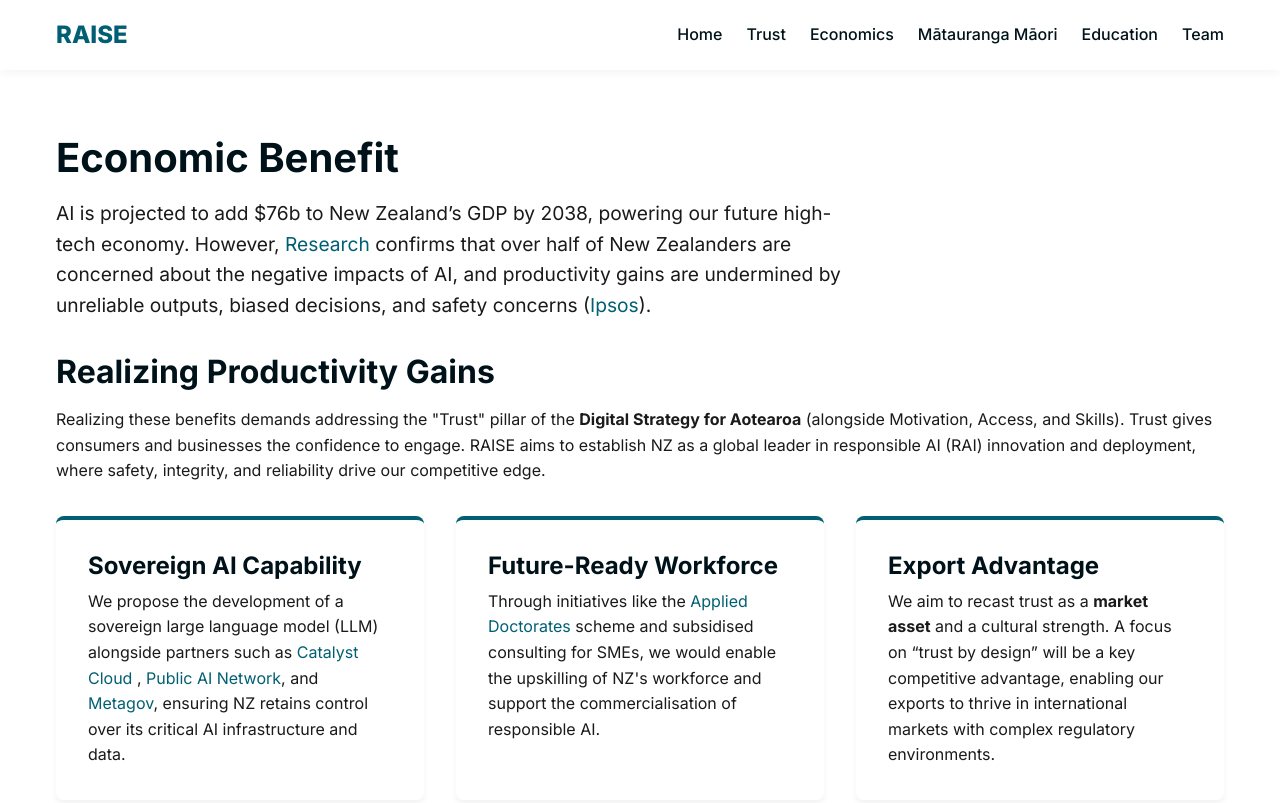
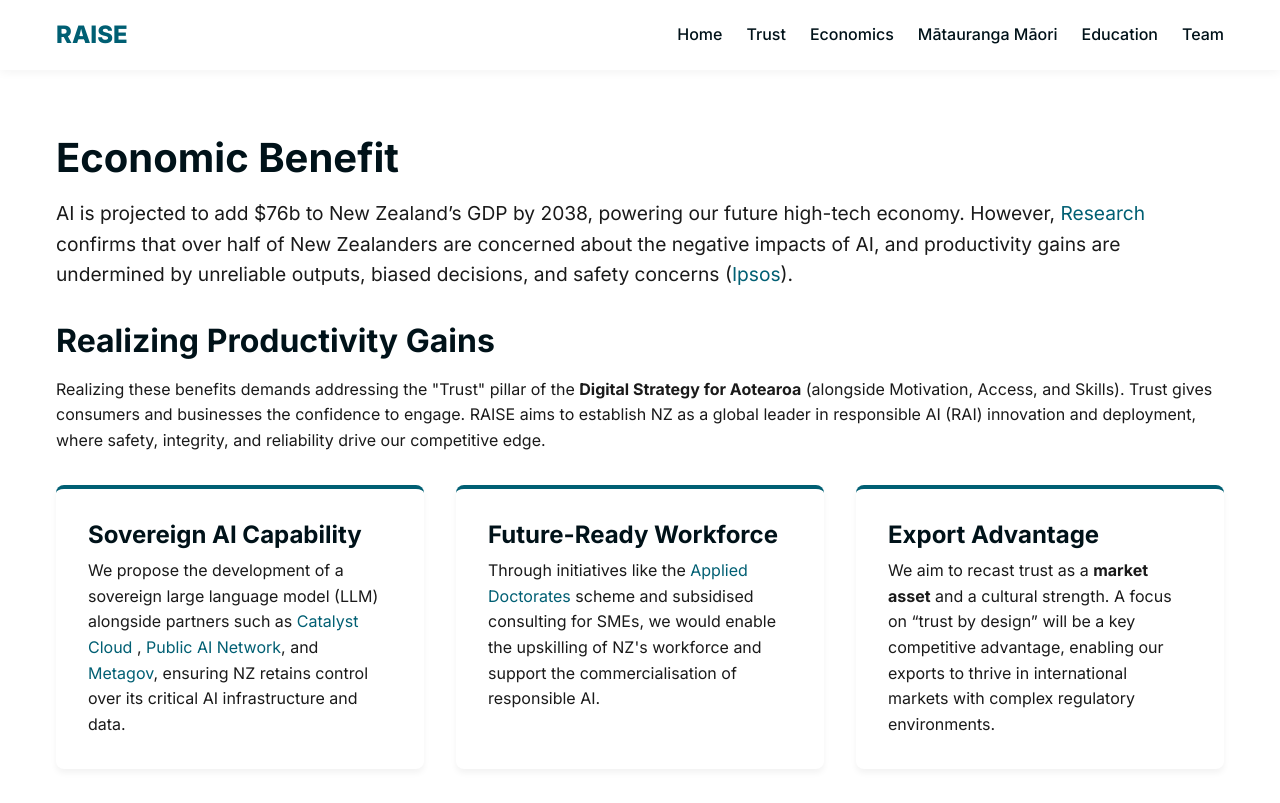
Before and after one commit to rai-platform-nz/rai-platform-nz.github.io, a website built with Vite: page economics.html in a window 1280 px wide. Shown: the top 803 px of the page. Built offline with nearby package versions, Linux system fonts and the light colour scheme.

Commit message:
Layout: Fixed Economics page text width

```diff
--- a/economics.html
+++ b/economics.html
@@ -42,7 +42,7 @@
         <section class="section">
             <div class="container">
                 <h1>Economic Benefit</h1>
-                <p class="hero-text" style="font-size: 1.2rem; max-width: 800px; margin-bottom: 2rem;">
+                <p class="hero-text" style="font-size: 1.2rem; margin-bottom: 2rem;">
                     AI is projected to add $76b to New Zealand’s GDP by 2038, powering our future high-tech economy.
                     However,
                     <a href="https://kpmg.com/nz/en/home/insights/2025/05/trust-attitudes-and-use-of-ai.html"
```
